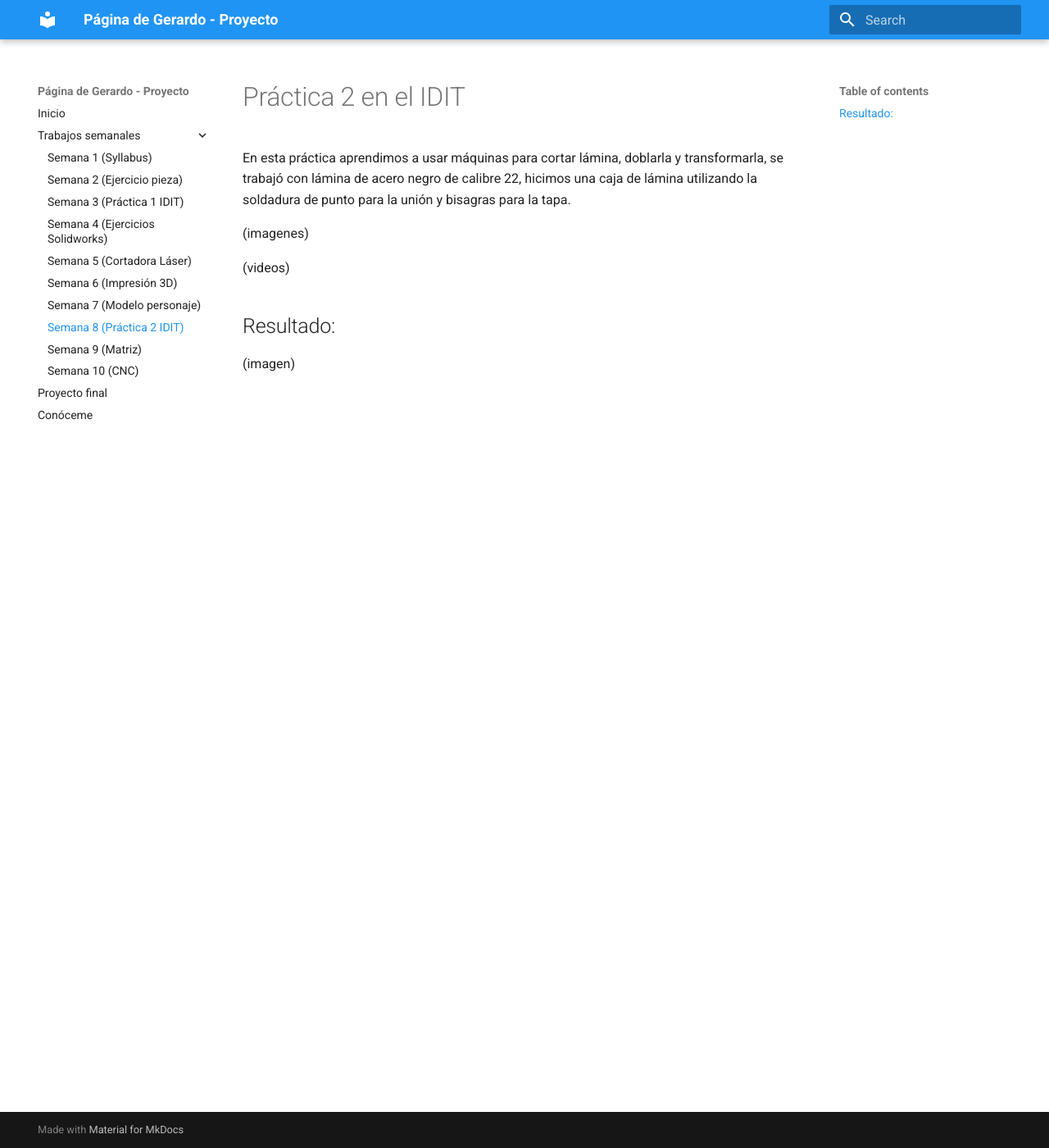
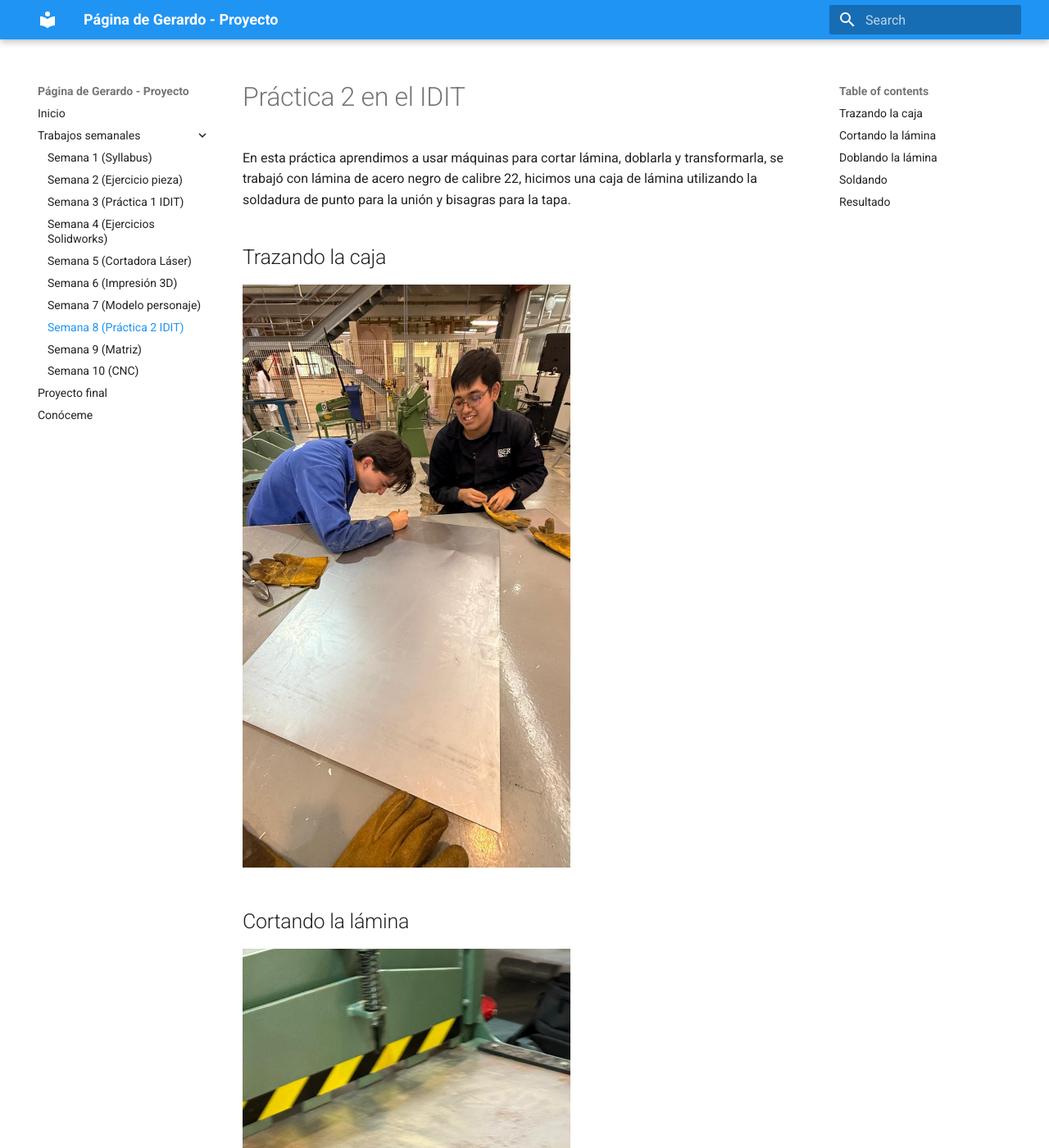
Before and after one commit to Gerardo-Esquivel/PortafolioProyecto, an MkDocs documentation site: the page built from docs/semana8.md, in a window 1280 px wide and 1400 px high. Shown: the whole window at 82% size. Built offline with MkDocs 1.6.1 and Material for MkDocs 9.7.7, drawn with Linux system fonts in a browser that asks for light colours; some of the changed text lies outside the part shown.

Commit message:
Update semana8.md

```diff
--- a/docs/semana8.md
+++ b/docs/semana8.md
@@ -3,12 +3,33 @@
 En esta práctica aprendimos a usar máquinas para cortar lámina, doblarla y transformarla, se trabajó con lámina de acero negro de calibre 22, hicimos una caja de lámina utilizando la soldadura de punto para la unión y bisagras para la tapa.
 
 
-(imagenes)
+## Trazando la caja
 
 
-(videos)
+<img src="../recursos/trazandometal.jpeg" width="400" alt="trazando">
 
 
-## Resultado:
+## Cortando la lámina
 
-(imagen)
+
+<img src="../recursos/laminaencortador.jpeg" width="400" alt="lamina">
+
+
+## Doblando la lámina
+
+
+<img src="../recursos/gerardodoblando.jpeg" width="400" alt="doblando">
+
+
+## Soldando
+
+
+<img src="../recursos/gerardosoldando.jpeg" width="400" alt="soldando">
+
+
+## Resultado
+
+
+<img src="../recursos/cajaabierta.jpeg" width="400" alt="cajaabierta">
+
+<img src="../recursos/cajacerrada.jpeg" width="400" alt="cerrada">
```
